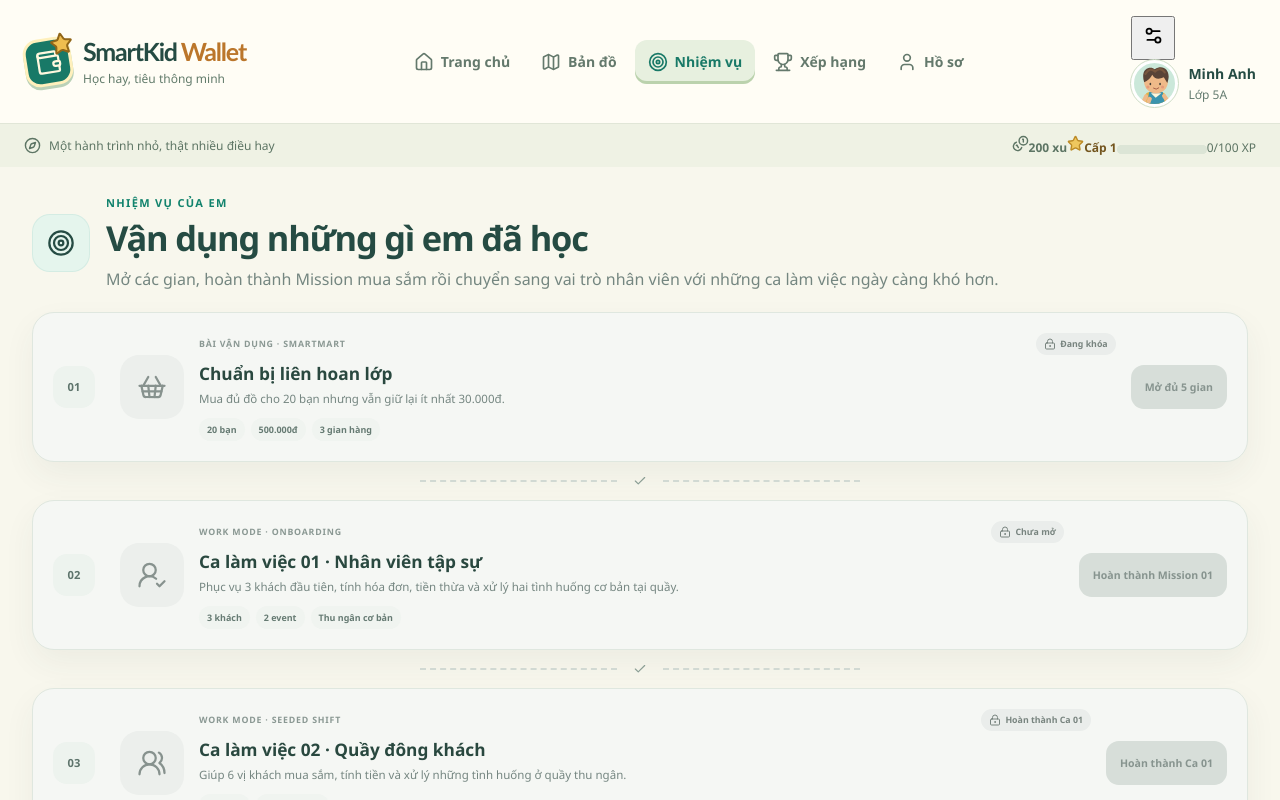
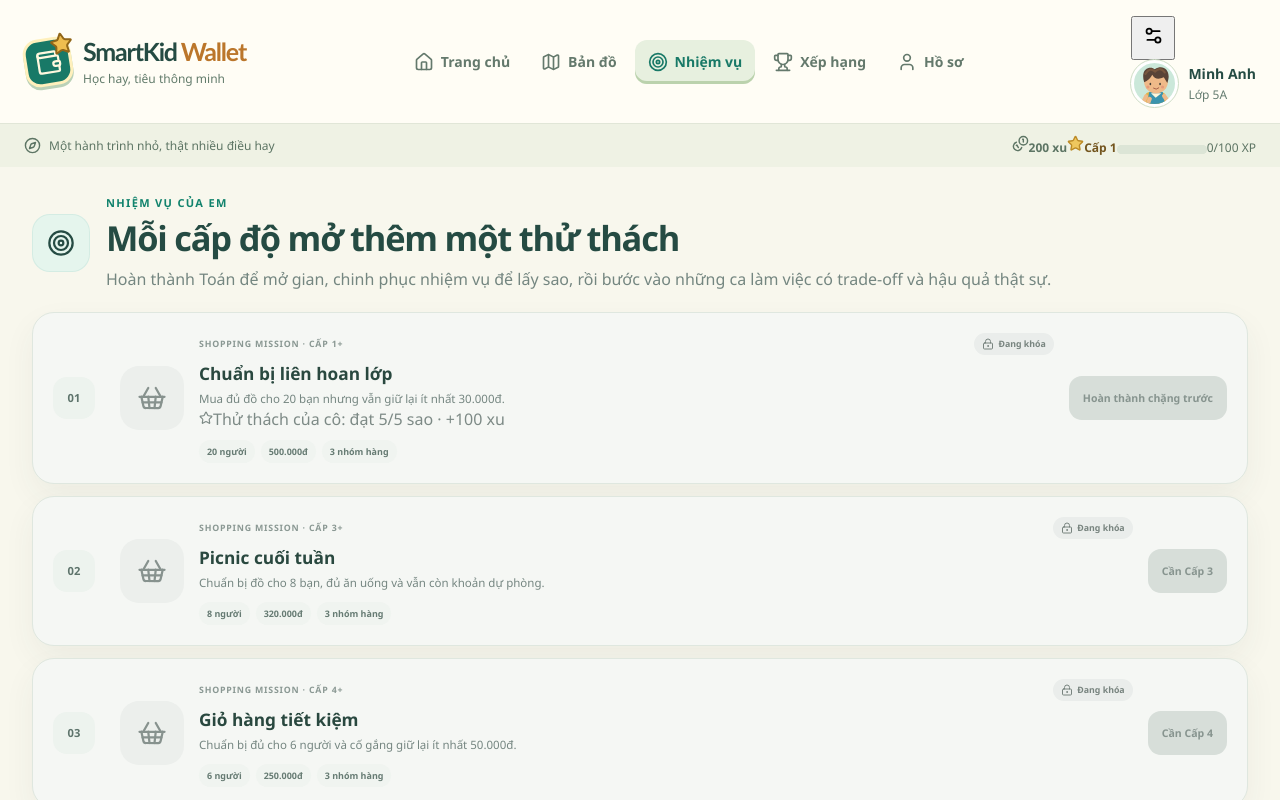
Before and after one commit to Loccao102/SmartKid-Wallet, a React (Vite) app: page / in a window 1280 px wide. Both pictures are taken after a click on the button "Nhiệm vụ". Shown: the top 800 px of the page. Built offline with nearby package versions, Linux system fonts and the light colour scheme; no server answers.

Commit message:
feat: expand level-based mission ladder and five-star replay

```diff
--- a/src/features/missions/MissionsScreen.tsx
+++ b/src/features/missions/MissionsScreen.tsx
@@ -3,25 +3,42 @@ import {
   LockKeyhole,
   Play,
   ShoppingBasket,
+  Star,
   Target,
   UserRoundCheck,
   UsersRound,
 } from 'lucide-react'
-import { firstMission } from '../../data/missions'
+import { missions } from '../../data/missions'
+import { stalls } from '../../data/stalls'
 import { traineeShift } from '../../data/workShift'
 import { advancedShift } from '../../data/workShiftInstances'
 import { useProgressionStore } from '../../store/progression'
 import { useWorkShiftStore } from '../../store/workShift'
 
+function StarBadge({ stars }: { stars: number }) {
+  if (!stars) return null
+  return (
+    <span className="mission-best-stars" aria-label={'Kỷ lục ' + stars + '/5 sao'}>
+      <Star size={14} fill="currentColor" />
+      {stars}/5
+    </span>
+  )
+}
+
 export function MissionsScreen({
   onOpenMission,
   onOpenWorkMode,
 }: {
-  onOpenMission: () => void
+  onOpenMission: (missionId: string) => void
   onOpenWorkMode: (shiftId: string) => void
 }) {
   const unlockedStalls = useProgressionStore((state) => state.unlockedStalls)
-  const completedMissionIds = useProgressionStore((state) => state.completedMissionIds)
+  const completedMissionIds = useProgressionStore(
+    (state) => state.completedMissionIds,
+  )
+  const level = useProgressionStore((state) => state.level)
+  const activityResults = useProgressionStore((state) => state.activityResults)
+
   const traineeCompleted = useWorkShiftStore(
     (state) => state.progressByShiftId[traineeShift.id]?.completed ?? false,
   )
@@ -29,9 +46,8 @@ export function MissionsScreen({
     (state) => state.progressByShiftId[advancedShift.id]?.completed ?? false,
   )
 
-  const missionUnlocked = unlockedStalls.length >= 5
-  const missionCompleted = completedMissionIds.includes(firstMission.id)
-  const workModeUnlocked = missionCompleted
+  const firstMissionCompleted = completedMissionIds.includes(missions[0].id)
+  const workModeUnlocked = firstMissionCompleted
   const advancedUnlocked = traineeCompleted
 
   return (
@@ -42,29 +58,54 @@ export function MissionsScreen({
         </div>
         <div>
           <p className="page-kicker">NHIỆM VỤ CỦA EM</p>
-          <h1>Vận dụng những gì em đã học</h1>
+          <h1>Mỗi cấp độ mở thêm một thử thách</h1>
           <p>
-            Mở các gian, hoàn thành Mission mua sắm rồi chuyển sang vai trò nhân
-            viên với những ca làm việc ngày càng khó hơn.
+            Hoàn thành Toán để mở gian, chinh phục nhiệm vụ để lấy sao, rồi
+            bước vào những ca làm việc có trade-off và hậu quả thật sự.
           </p>
         </div>
       </header>
 
       <div className="mission-journey-list">
-        <article className={`journey-mission-card ${missionUnlocked ? 'is-unlocked' : 'is-locked'}`}>
-          <div className="journey-step-number">01</div>
+        {missions.map((mission, index) => {
+          const prerequisiteReady =
+            !mission.prerequisiteMissionId ||
+            completedMissionIds.includes(mission.prerequisiteMissionId)
+          const stallsReady =
+            mission.id === missions[0].id
+              ? stalls.every((stall) => unlockedStalls.includes(stall.id))
+              : mission.requiredStalls.every((stallId) =>
+                  unlockedStalls.includes(stallId),
+                )
+          const unlocked =
+            level >= mission.unlockLevel && prerequisiteReady && stallsReady
+          const completed = completedMissionIds.includes(mission.id)
+          const best =
+            activityResults['mission:' + mission.id + ':v' + mission.version]
+
+          return (
+            <article
+              key={mission.id}
+              className={
+                'journey-mission-card ' +
+                (unlocked ? 'is-unlocked' : 'is-locked')
+              }
+            >
+              <div className="journey-step-number">
+                {String(index + 1).padStart(2, '0')}
+              </div>
               <div className="journey-mission-icon" aria-hidden="true">
                 <ShoppingBasket size={30} strokeWidth={1.8} />
               </div>
 
               <div className="journey-mission-copy">
                 <div className="journey-status-row">
-              <span>BÀI VẬN DỤNG · SMARTMART</span>
-              {missionCompleted ? (
+                  <span>SHOPPING MISSION · CẤP {mission.unlockLevel}+</span>
+                  {completed ? (
                     <em className="journey-status complete">
                       <Check size={12} /> Đã hoàn thành
                     </em>
-              ) : missionUnlocked ? (
+                  ) : unlocked ? (
                     <em className="journey-status ready">
                       <Play size={11} fill="currentColor" /> Sẵn sàng
                     </em>
@@ -75,25 +116,44 @@ export function MissionsScreen({
                   )}
                 </div>
 
-            <h2>{firstMission.title}</h2>
-            <p>{firstMission.shortDescription}</p>
+                <h2>
+                  {mission.title}
+                  <StarBadge stars={best?.bestStars ?? 0} />
+                </h2>
+                <p>{mission.shortDescription}</p>
+
+                {mission.teacherChallenge ? (
+                  <div className="teacher-challenge-chip">
+                    <Star size={14} />
+                    {mission.teacherChallenge.label} · +
+                    {mission.teacherChallenge.coinReward} xu
+                  </div>
+                ) : null}
 
                 <div className="journey-mission-meta">
-              <span>20 bạn</span>
-              <span>500.000đ</span>
-              <span>3 gian hàng</span>
+                  <span>{mission.people} người</span>
+                  <span>{mission.budget.toLocaleString('vi-VN')}đ</span>
+                  <span>{mission.requiredStalls.length} nhóm hàng</span>
                 </div>
               </div>
 
               <button
                 type="button"
                 className="journey-action"
-            disabled={!missionUnlocked}
-            onClick={onOpenMission}
+                disabled={!unlocked}
+                onClick={() => onOpenMission(mission.id)}
               >
-            {missionCompleted ? 'Chơi lại' : missionUnlocked ? 'Bắt đầu' : 'Mở đủ 5 gian'}
+                {completed
+                  ? 'Chơi lại nâng sao'
+                  : unlocked
+                    ? 'Bắt đầu'
+                    : level < mission.unlockLevel
+                      ? 'Cần Cấp ' + mission.unlockLevel
+                      : 'Hoàn thành chặng trước'}
               </button>
             </article>
+          )
+        })}
 
         <div className="journey-connector" aria-hidden="true">
           <span />
@@ -101,19 +161,28 @@ export function MissionsScreen({
           <span />
         </div>
 
-        <article className={`journey-mission-card work-mode-card ${workModeUnlocked ? 'is-unlocked' : 'is-locked'}`}>
-          <div className="journey-step-number">02</div>
+        <article
+          className={
+            'journey-mission-card work-mode-card ' +
+            (workModeUnlocked ? 'is-unlocked' : 'is-locked')
+          }
+        >
+          <div className="journey-step-number">W1</div>
           <div className="journey-mission-icon" aria-hidden="true">
             <UserRoundCheck size={30} strokeWidth={1.8} />
           </div>
-
           <div className="journey-mission-copy">
             <div className="journey-status-row">
-              <span>WORK MODE · ONBOARDING</span>
+              <span>WORK MODE · NHÂN VIÊN TẬP SỰ</span>
               <em
-                className={`journey-status ${
-                  traineeCompleted ? 'complete' : workModeUnlocked ? 'ready' : 'locked'
-                }`}
+                className={
+                  'journey-status ' +
+                  (traineeCompleted
+                    ? 'complete'
+                    : workModeUnlocked
+                      ? 'ready'
+                      : 'locked')
+                }
               >
                 {traineeCompleted ? (
                   <Check size={12} />
@@ -129,20 +198,17 @@ export function MissionsScreen({
                     : 'Chưa mở'}
               </em>
             </div>
-
             <h2>{traineeShift.title} · Nhân viên tập sự</h2>
             <p>
-              Phục vụ 3 khách đầu tiên, tính hóa đơn, tiền thừa và xử lý hai tình
-              huống cơ bản tại quầy.
+              Phục vụ khách, tính toán khi công việc yêu cầu và đưa ra lựa chọn
+              mà không được biết trước điểm số.
             </p>
-
             <div className="journey-mission-meta">
               <span>3 khách</span>
-              <span>2 event</span>
-              <span>Thu ngân cơ bản</span>
+              <span>Trade-off ẩn</span>
+              <span>Chấm 1–5 sao cuối ca</span>
             </div>
           </div>
-
           <button
             type="button"
             className="journey-action"
@@ -150,10 +216,10 @@ export function MissionsScreen({
             onClick={() => onOpenWorkMode(traineeShift.id)}
           >
             {traineeCompleted
-              ? 'Xem kết quả ca'
+              ? 'Chơi lại nâng sao'
               : workModeUnlocked
-                ? 'Bắt đầu ca làm việc'
-                : 'Hoàn thành Mission 01'}
+                ? 'Bắt đầu ca làm'
+                : 'Hoàn thành Mission đầu'}
           </button>
         </article>
 
@@ -163,23 +229,28 @@ export function MissionsScreen({
           <span />
         </div>
 
-        <article className={`journey-mission-card work-mode-card seeded-shift-card ${advancedUnlocked ? 'is-unlocked' : 'is-locked'}`}>
-          <div className="journey-step-number">03</div>
+        <article
+          className={
+            'journey-mission-card work-mode-card seeded-shift-card ' +
+            (advancedUnlocked ? 'is-unlocked' : 'is-locked')
+          }
+        >
+          <div className="journey-step-number">W2</div>
           <div className="journey-mission-icon" aria-hidden="true">
             <UsersRound size={30} strokeWidth={1.8} />
           </div>
-
           <div className="journey-mission-copy">
             <div className="journey-status-row">
-              <span>WORK MODE · SEEDED SHIFT</span>
+              <span>WORK MODE · QUẦY ĐÔNG KHÁCH</span>
               <em
-                className={`journey-status ${
-                  advancedCompleted
+                className={
+                  'journey-status ' +
+                  (advancedCompleted
                     ? 'complete'
                     : advancedUnlocked
                       ? 'ready'
-                      : 'locked'
-                }`}
+                      : 'locked')
+                }
               >
                 {advancedCompleted ? (
                   <Check size={12} />
@@ -195,19 +266,17 @@ export function MissionsScreen({
                     : 'Hoàn thành Ca 01'}
               </em>
             </div>
-
-            <h2>{advancedShift.title} · Quầy đông khách</h2>
+            <h2>{advancedShift.title}</h2>
             <p>
-              Giúp 6 vị khách mua sắm, tính tiền và xử lý những tình huống
-              ở quầy thu ngân.
+              6 khách, 4 tình huống và nhiều trade-off hơn. Mỗi lựa chọn có thể
+              tác động tới khách sau hoặc cuối ca.
             </p>
-
             <div className="journey-mission-meta">
               <span>6 khách</span>
               <span>4 tình huống</span>
+              <span>Seed cá nhân</span>
             </div>
           </div>
-
           <button
             type="button"
             className="journey-action"
@@ -215,7 +284,7 @@ export function MissionsScreen({
             onClick={() => onOpenWorkMode(advancedShift.id)}
           >
             {advancedCompleted
-              ? 'Xem kết quả ca'
+              ? 'Chơi lại nâng sao'
               : advancedUnlocked
                 ? 'Bắt đầu Ca 02'
                 : 'Hoàn thành Ca 01'}
```
Lines whose indentation alone changed are shown as unchanged.
